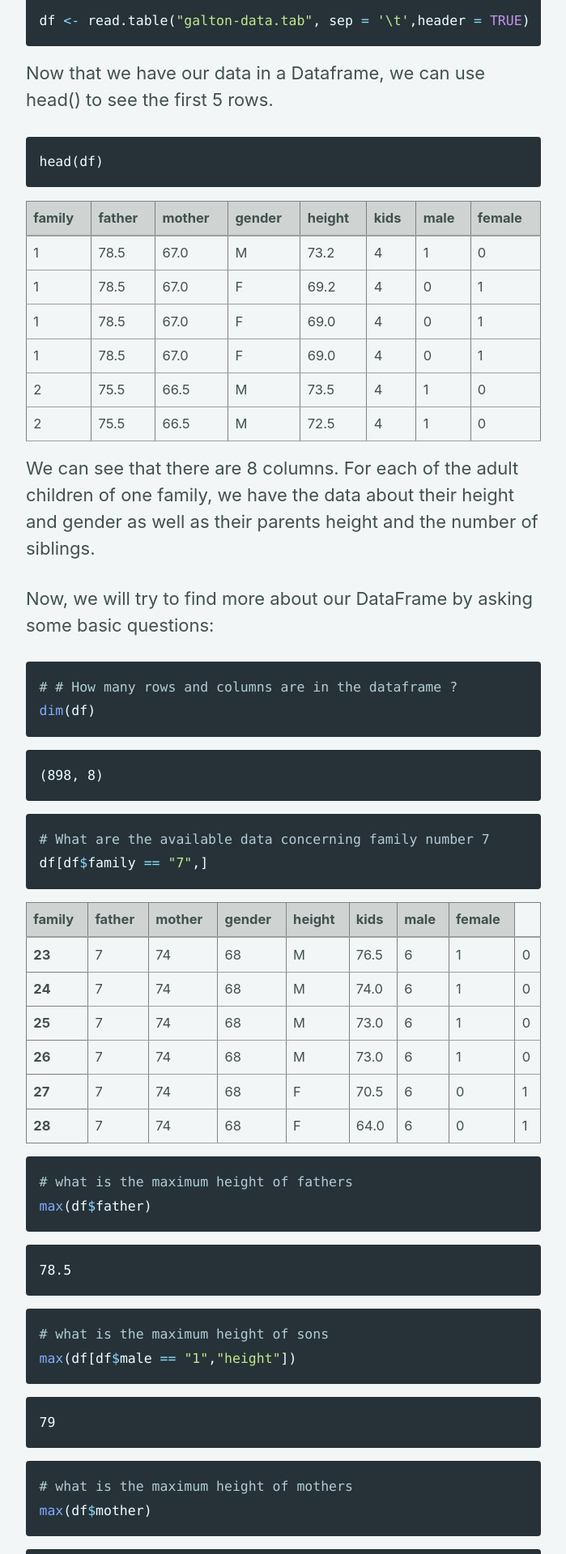
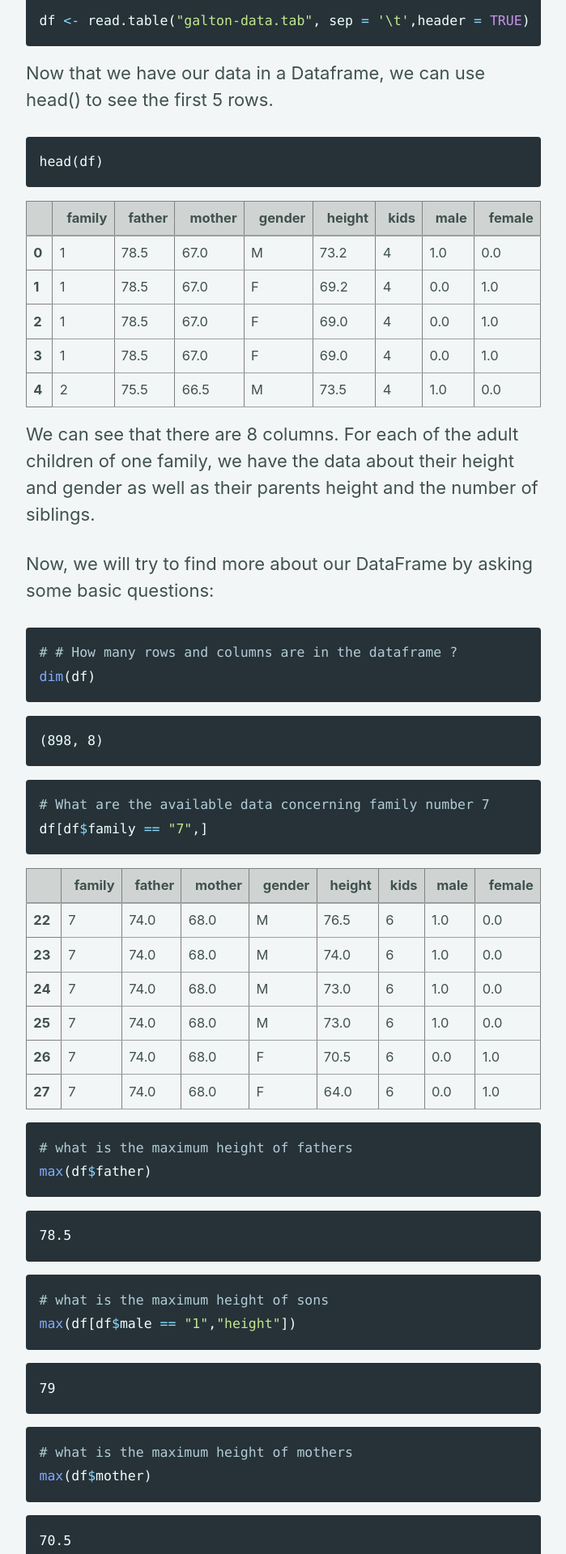
Before and after one commit to TariqGon/TariqGon.github.io, a Jekyll site: the page built from _posts/2018-03-11- R - A First Date with Data.md, in a window 1280 px wide. Shown: the part 1669-3588 px from the top of the page at 81% size, without its empty margins (290-989 px from the left). Built offline with Jekyll 4.4.1, drawn with Linux system fonts in a browser that asks for light colours; nearby versions of some CDN libraries.

Commit message:
new commit

````diff
--- a/_posts/2018-03-11- R - A First Date with Data.md
+++ b/_posts/2018-03-11- R - A First Date with Data.md
@@ -30,29 +30,93 @@ head(df)
 ```
 
 
+<div>
+<style>
+    .dataframe thead tr:only-child th {
+        text-align: right;
+    }
+
+    .dataframe thead th {
+        text-align: left;
+    }
+
+    .dataframe tbody tr th {
+        vertical-align: top;
+    }
+</style>
 <table border="1" class="dataframe">
-<thead>
-  <tr>
-    <th>family</th>
-    <th>father</th>
-    <th>mother</th>
-    <th>gender</th>
-    <th>height</th>
-    <th>kids</th>
-    <th>male</th>
-    <th>female</th>
-  </tr>
-</thead>
-<tbody>
-	<tr><td>1   </td><td>78.5</td><td>67.0</td><td>M   </td><td>73.2</td><td>4   </td><td>1   </td><td>0   </td></tr>
-	<tr><td>1   </td><td>78.5</td><td>67.0</td><td>F   </td><td>69.2</td><td>4   </td><td>0   </td><td>1   </td></tr>
-	<tr><td>1   </td><td>78.5</td><td>67.0</td><td>F   </td><td>69.0</td><td>4   </td><td>0   </td><td>1   </td></tr>
-	<tr><td>1   </td><td>78.5</td><td>67.0</td><td>F   </td><td>69.0</td><td>4   </td><td>0   </td><td>1   </td></tr>
-	<tr><td>2   </td><td>75.5</td><td>66.5</td><td>M   </td><td>73.5</td><td>4   </td><td>1   </td><td>0   </td></tr>
-	<tr><td>2   </td><td>75.5</td><td>66.5</td><td>M   </td><td>72.5</td><td>4   </td><td>1   </td><td>0   </td></tr>
-</tbody>
+  <thead>
+    <tr style="text-align: right;">
+      <th></th>
+      <th>family</th>
+      <th>father</th>
+      <th>mother</th>
+      <th>gender</th>
+      <th>height</th>
+      <th>kids</th>
+      <th>male</th>
+      <th>female</th>
+    </tr>
+  </thead>
+  <tbody>
+    <tr>
+      <th>0</th>
+      <td>1</td>
+      <td>78.5</td>
+      <td>67.0</td>
+      <td>M</td>
+      <td>73.2</td>
+      <td>4</td>
+      <td>1.0</td>
+      <td>0.0</td>
+    </tr>
+    <tr>
+      <th>1</th>
+      <td>1</td>
+      <td>78.5</td>
+      <td>67.0</td>
+      <td>F</td>
+      <td>69.2</td>
+      <td>4</td>
+      <td>0.0</td>
+      <td>1.0</td>
+    </tr>
+    <tr>
+      <th>2</th>
+      <td>1</td>
+      <td>78.5</td>
+      <td>67.0</td>
+      <td>F</td>
+      <td>69.0</td>
+      <td>4</td>
+      <td>0.0</td>
+      <td>1.0</td>
+    </tr>
+    <tr>
+      <th>3</th>
+      <td>1</td>
+      <td>78.5</td>
+      <td>67.0</td>
+      <td>F</td>
+      <td>69.0</td>
+      <td>4</td>
+      <td>0.0</td>
+      <td>1.0</td>
+    </tr>
+    <tr>
+      <th>4</th>
+      <td>2</td>
+      <td>75.5</td>
+      <td>66.5</td>
+      <td>M</td>
+      <td>73.5</td>
+      <td>4</td>
+      <td>1.0</td>
+      <td>0.0</td>
+    </tr>
+  </tbody>
 </table>
-
+</div>
 
 
 We can see that there are 8 columns. For each of the adult children of one family, we have the data about their height and gender as well as their parents height and the number of siblings.
@@ -77,30 +141,106 @@ dim(df)
 # What are the available data concerning family number 7
 df[df$family == "7",]
 ```
-<table border="1" class="dataframe">
-<thead>
-  <tr>
-    <th>family</th>
-    <th>father</th>
-    <th>mother</th>
-    <th>gender</th>
-    <th>height</th>
-    <th>kids</th>
-    <th>male</th>
-    <th>female</th>
-  </tr>
-</thead>
-<tbody>
-	<tr><th scope=row>23</th><td>7   </td><td>74  </td><td>68  </td><td>M   </td><td>76.5</td><td>6   </td><td>1   </td><td>0   </td></tr>
-	<tr><th scope=row>24</th><td>7   </td><td>74  </td><td>68  </td><td>M   </td><td>74.0</td><td>6   </td><td>1   </td><td>0   </td></tr>
-	<tr><th scope=row>25</th><td>7   </td><td>74  </td><td>68  </td><td>M   </td><td>73.0</td><td>6   </td><td>1   </td><td>0   </td></tr>
-	<tr><th scope=row>26</th><td>7   </td><td>74  </td><td>68  </td><td>M   </td><td>73.0</td><td>6   </td><td>1   </td><td>0   </td></tr>
-	<tr><th scope=row>27</th><td>7   </td><td>74  </td><td>68  </td><td>F   </td><td>70.5</td><td>6   </td><td>0   </td><td>1   </td></tr>
-	<tr><th scope=row>28</th><td>7   </td><td>74  </td><td>68  </td><td>F   </td><td>64.0</td><td>6   </td><td>0   </td><td>1   </td></tr>
-</tbody>
-</table>
 
 
+<div>
+<style>
+    .dataframe thead tr:only-child th {
+        text-align: right;
+    }
+
+    .dataframe thead th {
+        text-align: left;
+    }
+
+    .dataframe tbody tr th {
+        vertical-align: top;
+    }
+</style>
+<table border="1" class="dataframe">
+  <thead>
+    <tr style="text-align: right;">
+      <th></th>
+      <th>family</th>
+      <th>father</th>
+      <th>mother</th>
+      <th>gender</th>
+      <th>height</th>
+      <th>kids</th>
+      <th>male</th>
+      <th>female</th>
+    </tr>
+  </thead>
+  <tbody>
+    <tr>
+      <th>22</th>
+      <td>7</td>
+      <td>74.0</td>
+      <td>68.0</td>
+      <td>M</td>
+      <td>76.5</td>
+      <td>6</td>
+      <td>1.0</td>
+      <td>0.0</td>
+    </tr>
+    <tr>
+      <th>23</th>
+      <td>7</td>
+      <td>74.0</td>
+      <td>68.0</td>
+      <td>M</td>
+      <td>74.0</td>
+      <td>6</td>
+      <td>1.0</td>
+      <td>0.0</td>
+    </tr>
+    <tr>
+      <th>24</th>
+      <td>7</td>
+      <td>74.0</td>
+      <td>68.0</td>
+      <td>M</td>
+      <td>73.0</td>
+      <td>6</td>
+      <td>1.0</td>
+      <td>0.0</td>
+    </tr>
+    <tr>
+      <th>25</th>
+      <td>7</td>
+      <td>74.0</td>
+      <td>68.0</td>
+      <td>M</td>
+      <td>73.0</td>
+      <td>6</td>
+      <td>1.0</td>
+      <td>0.0</td>
+    </tr>
+    <tr>
+      <th>26</th>
+      <td>7</td>
+      <td>74.0</td>
+      <td>68.0</td>
+      <td>F</td>
+      <td>70.5</td>
+      <td>6</td>
+      <td>0.0</td>
+      <td>1.0</td>
+    </tr>
+    <tr>
+      <th>27</th>
+      <td>7</td>
+      <td>74.0</td>
+      <td>68.0</td>
+      <td>F</td>
+      <td>64.0</td>
+      <td>6</td>
+      <td>0.0</td>
+      <td>1.0</td>
+    </tr>
+  </tbody>
+</table>
+</div>
 
 
 ```R
````
